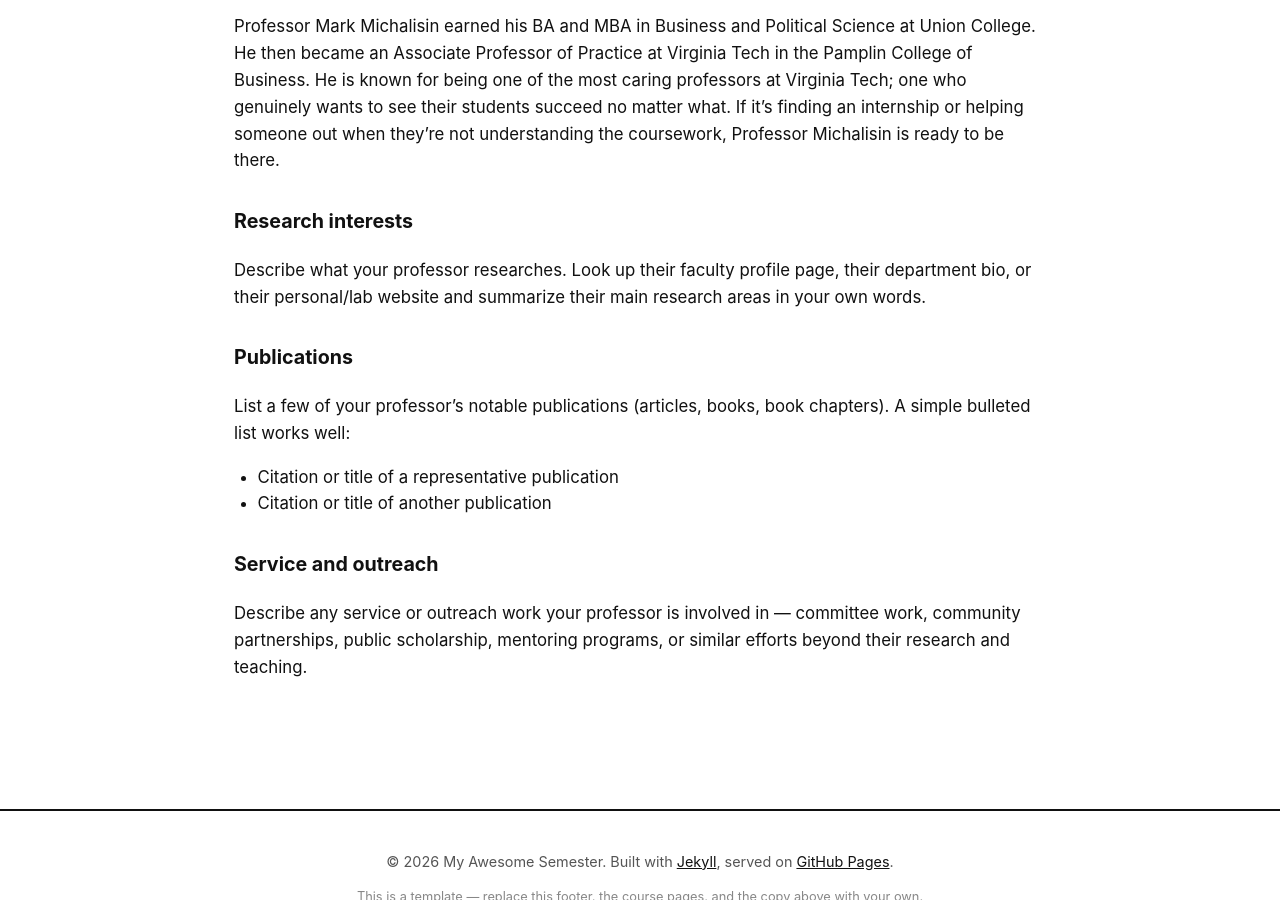
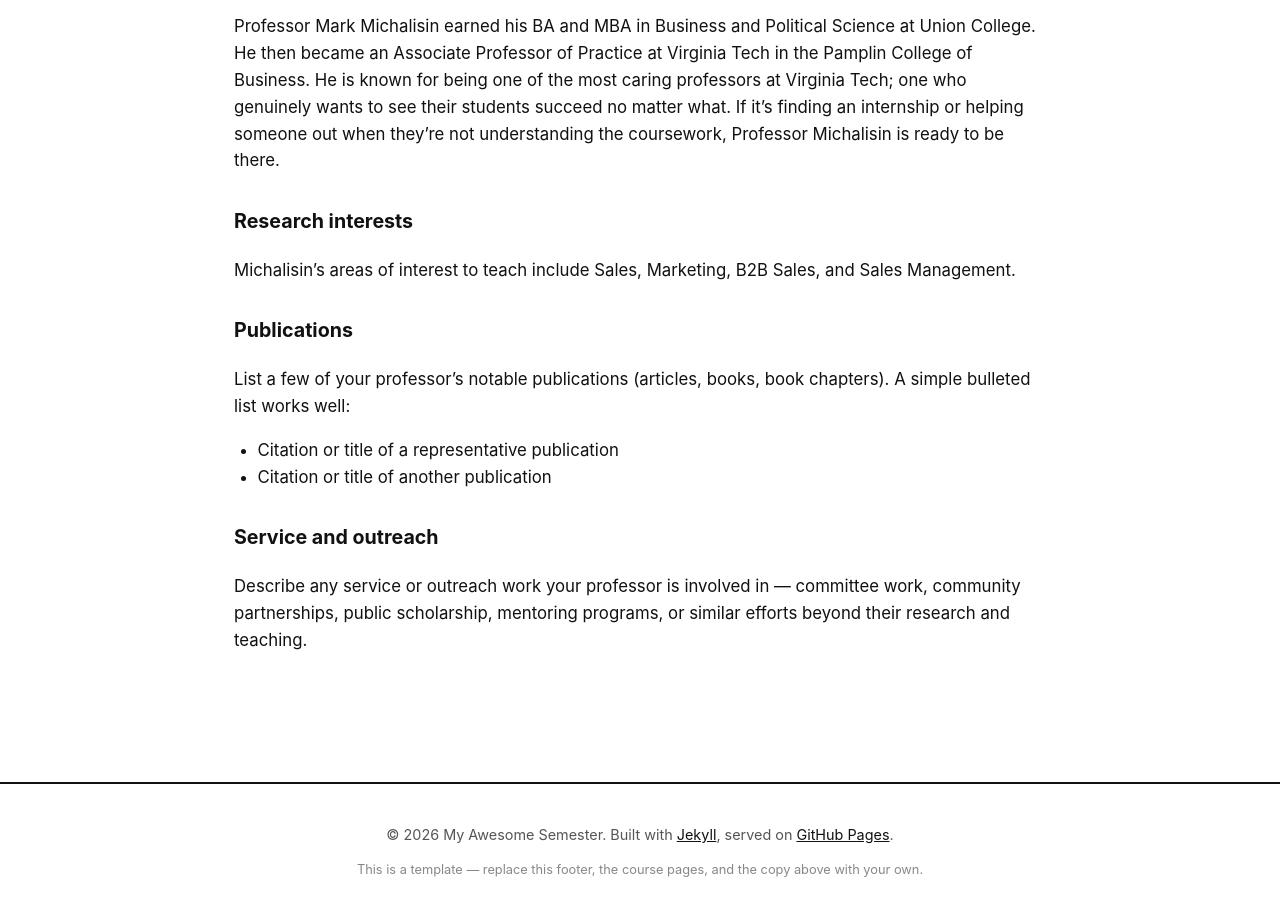
Before and after one commit to annaolszowy27/myawesomesemester, a Jekyll site: the page built from _courses/course-05.md, in a window 1280 px wide and 900 px high, scrolled down 714 px. Built offline with Jekyll 4.4.1, drawn with Linux system fonts in a browser that asks for light colours.

Commit message:
Update course-05.md

```diff
--- a/_courses/course-05.md
+++ b/_courses/course-05.md
@@ -21,9 +21,7 @@ Professor Mark Michalisin earned his BA and MBA in Business and Political Scienc
 
 ### Research interests
 
-Describe what your professor researches. Look up their faculty profile page, their
-department bio, or their personal/lab website and summarize their main research
-areas in your own words.
+Michalisin's areas of interest to teach include Sales, Marketing, B2B Sales, and Sales Management.
 
 ### Publications
 
```
